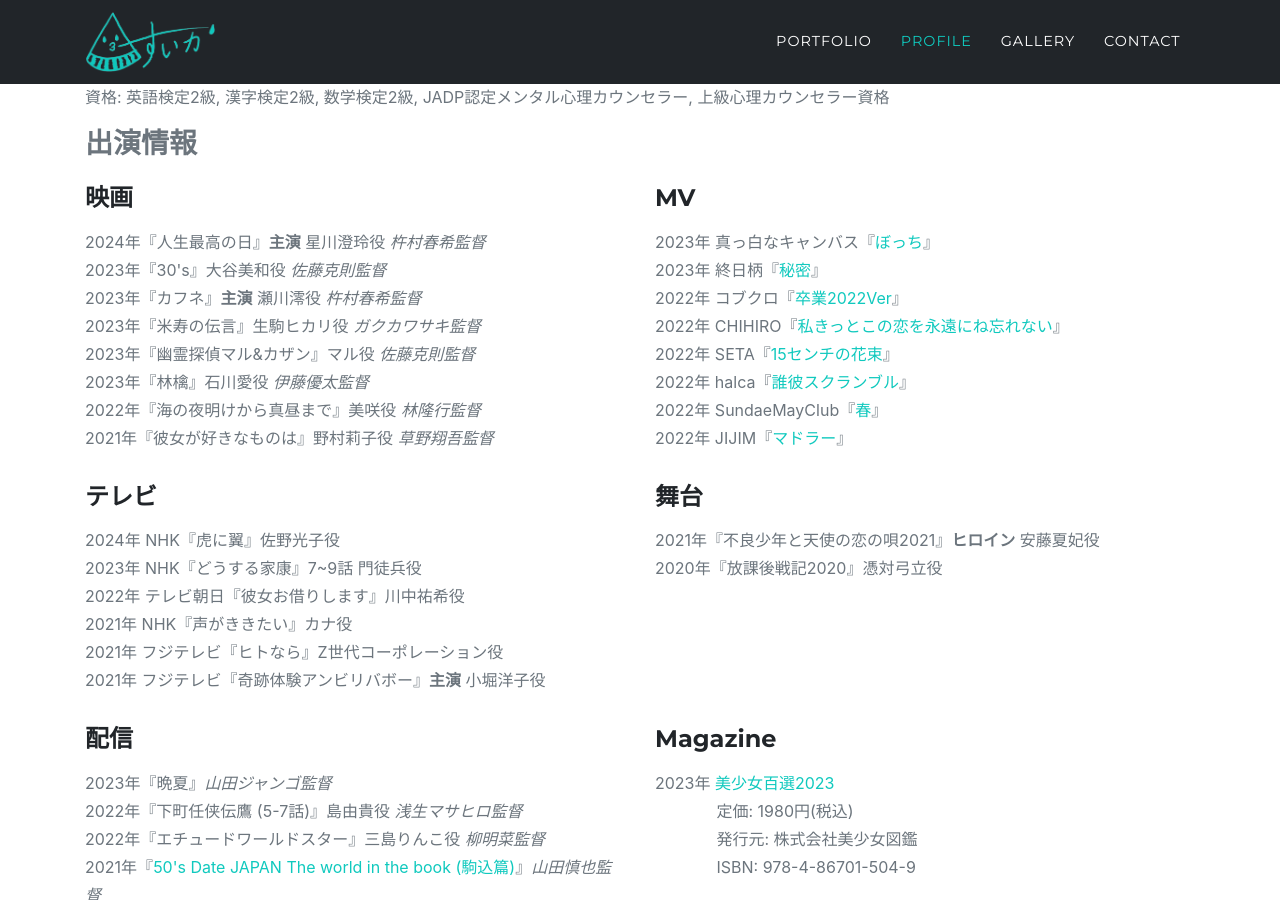
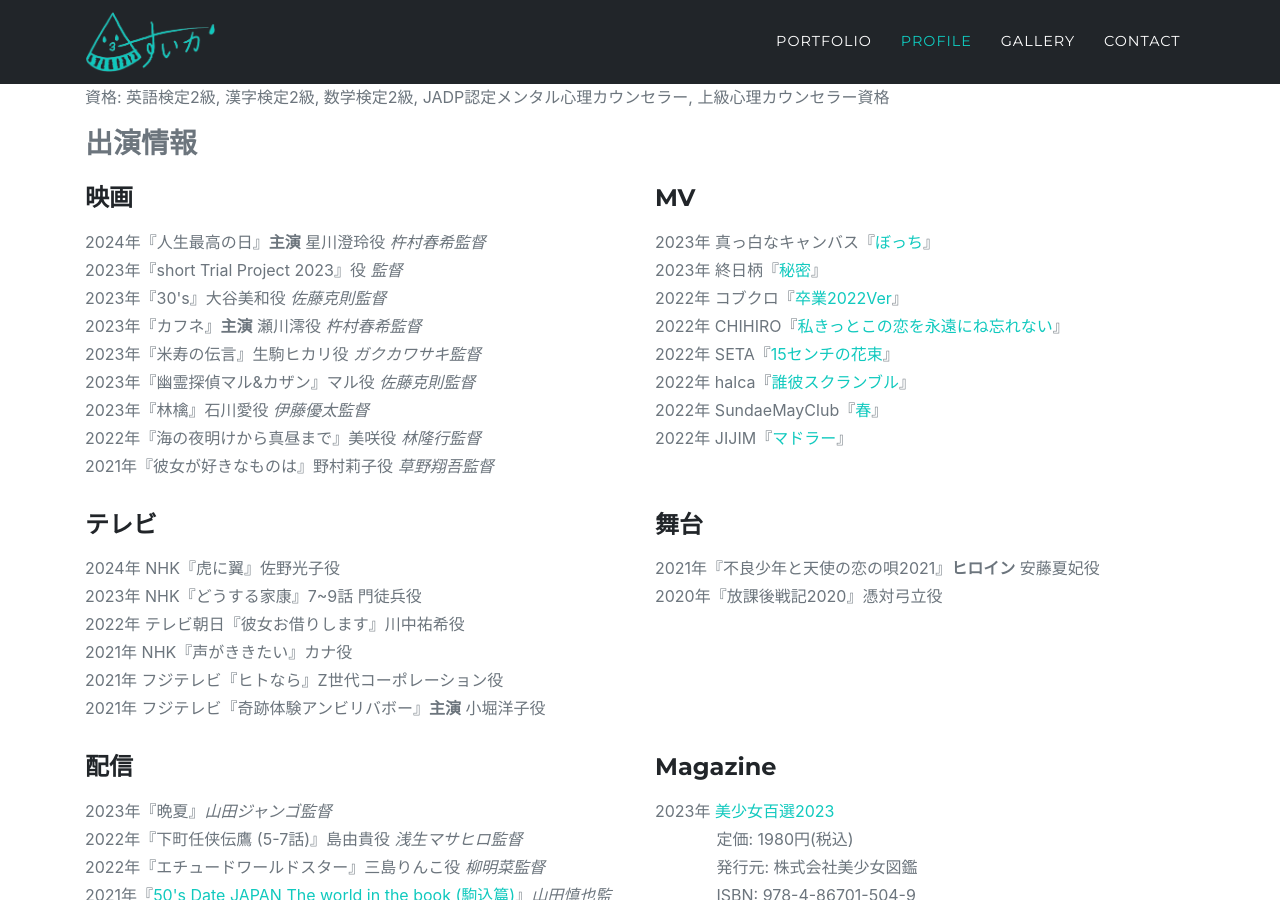
Before and after one commit to Suika0430/Suika0430.github.io, a Jekyll site: the page built from index.md, in a window 1280 px wide and 900 px high, scrolled down 2450 px. Built offline with Jekyll 4.4.1, drawn with Linux system fonts in a browser that asks for light colours; some web fonts are replaced.

Commit message:
Update movie.yaml

```diff
--- a/_data/movie.yaml
+++ b/_data/movie.yaml
@@ -2,6 +2,9 @@
   year: 2024
   role: <b>主演</b> 星川澄玲
   director: 杵村春希
+- title: short Trial Project 2023
+  year: 2023
+  role:
 - title: 30's
   year: 2023
   role: 大谷美和
```
